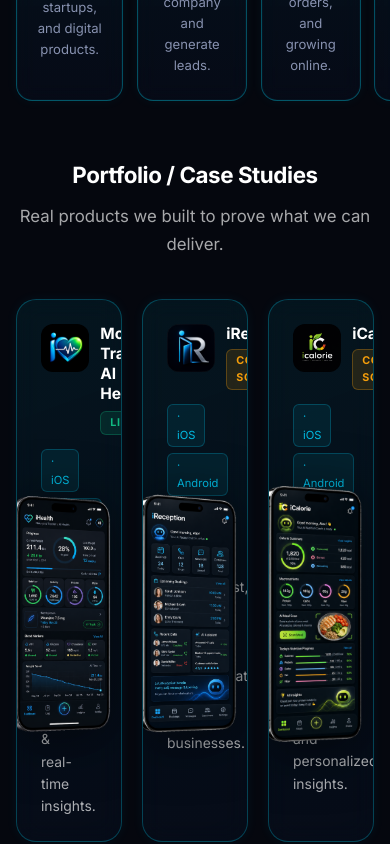
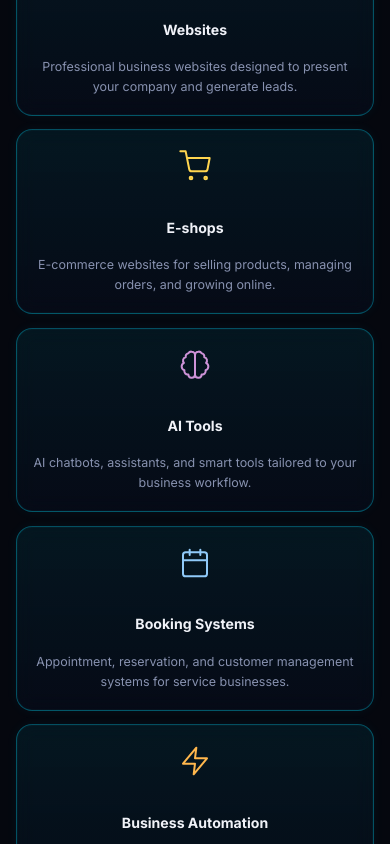
Before and after one commit to Sabbasromania-ai/mysmartapp-site, a React (Vite) app: page / in a window 390 px wide. Shown: the part 2320-3164 px from the top of the page. Built offline with nearby package versions, Linux system fonts and the light colour scheme.

Commit message:
fix: mobile responsive layout - service cards stack, portfolio cards stack, no horizontal overflow

```diff
--- a/src/components/About.tsx
+++ b/src/components/About.tsx
@@ -111,12 +111,10 @@ export default function About() {
           </p>
         </div>
 
-        {/* 6-column grid — overrides the CSS 3-col default */}
+        {/* 6-column grid on desktop, responsive via CSS */}
         <div
           className="services-grid"
           style={{
-            display: 'grid',
-            gridTemplateColumns: 'repeat(6, 1fr)',
             gap: '0.85rem',
             alignItems: 'stretch',
           }}
--- a/src/components/Features.tsx
+++ b/src/components/Features.tsx
@@ -274,7 +274,7 @@ export default function Features() {
         </div>
 
         {/* 3-column card grid */}
-        <div style={{
+        <div className="portfolio-grid" style={{
           display: 'grid',
           gridTemplateColumns: 'repeat(3,1fr)',
           gap: '1.25rem',
@@ -283,6 +283,7 @@ export default function Features() {
           {PORTFOLIO_CARDS.map((card, i) => (
             <div
               key={card.slug}
+              className="portfolio-card"
               onClick={() => navigate(`/apps/${card.slug}`)}
               onMouseEnter={() => setHovered(i)}
               onMouseLeave={() => setHovered(null)}
@@ -333,7 +334,7 @@ export default function Features() {
               </div>
 
               {/* Middle: text left, phone absolute right */}
-              <div style={{ flex: 1, display: 'flex', flexDirection: 'column', gap: '0.6rem', maxWidth: '50%' }}>
+              <div className="portfolio-text-col" style={{ flex: 1, display: 'flex', flexDirection: 'column', gap: '0.6rem', maxWidth: '50%' }}>
                 {/* platform chips */}
                 <div style={{ display: 'flex', gap: '0.35rem', flexWrap: 'wrap' }}>
                   {card.platforms.map(p => (
@@ -359,6 +360,7 @@ export default function Features() {
               <img
                 src={card.mockupSrc}
                 alt={card.name + ' mockup'}
+                className="portfolio-mockup-img"
                 style={{
                   position: 'absolute',
                   right: '8px',
--- a/src/index.css
+++ b/src/index.css
@@ -25,7 +25,7 @@
 }
 
 *, *::before, *::after { margin: 0; padding: 0; box-sizing: border-box; }
-html { scroll-behavior: smooth; }
+html { scroll-behavior: smooth; overflow-x: hidden; }
 
 body {
   background: var(--bg);
@@ -2918,7 +2918,7 @@ button.feature-card {
 
 .services-grid {
   display: grid;
-  grid-template-columns: repeat(3, 1fr);
+  grid-template-columns: repeat(6, 1fr);
   gap: 16px;
   margin-top: 40px;
 }
@@ -3111,6 +3111,10 @@ button.feature-card {
 .cta-email:hover { opacity: 0.8; text-decoration: underline; }
 
 /* ======= RESPONSIVE: new sections ======= */
+@media (max-width: 1100px) {
+  .services-grid { grid-template-columns: repeat(3, 1fr); }
+}
+
 @media (max-width: 900px) {
   .services-grid { grid-template-columns: repeat(2, 1fr); }
   .industries-grid { grid-template-columns: repeat(2, 1fr); }
@@ -3125,4 +3129,32 @@ button.feature-card {
   .process-grid { grid-template-columns: 1fr; }
   .cta-card { padding: 36px 20px; }
   .cta-title { font-size: 1.5rem; }
-}
+  .svc-card { padding: 18px 14px !important; }
+  .svc-title { font-size: 0.88rem; }
+  .svc-desc { font-size: 0.78rem; }
+}
+
+/* ======= PORTFOLIO SECTION RESPONSIVE ======= */
+@media (max-width: 768px) {
+  .portfolio-grid {
+    grid-template-columns: 1fr !important;
+  }
+  .portfolio-card {
+    min-height: auto !important;
+    padding: 1.25rem !important;
+  }
+  .portfolio-text-col {
+    max-width: 100% !important;
+  }
+  .portfolio-mockup-img {
+    position: relative !important;
+    right: auto !important;
+    top: auto !important;
+    transform: none !important;
+    width: 60% !important;
+    max-width: 190px !important;
+    max-height: none !important;
+    display: block;
+    margin: 14px auto 0 !important;
+  }
+}
```
